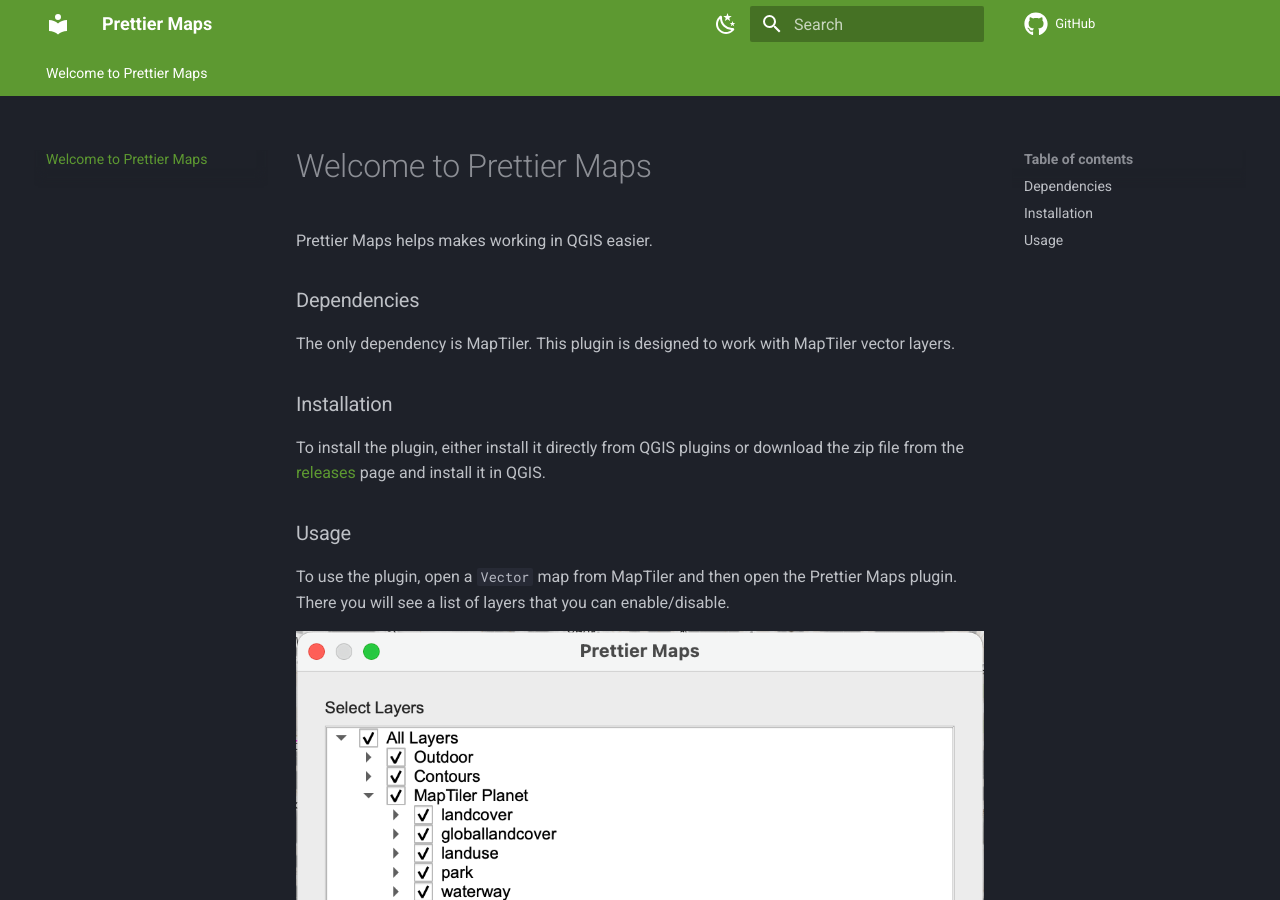
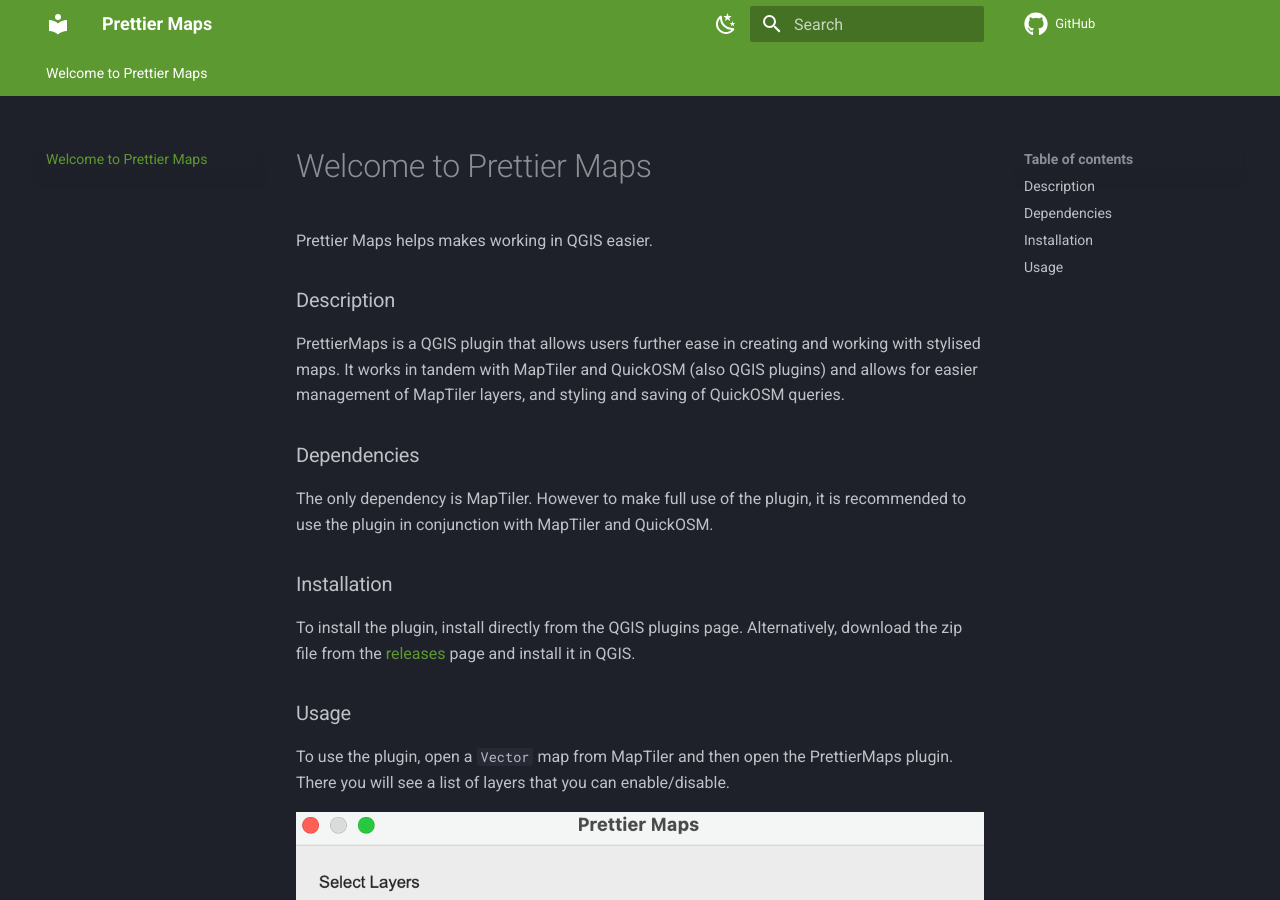
Before and after one commit to PrettierMaps/PrettierMaps, an MkDocs documentation site: the page built from docs/index.md, in a window 1280 px wide and 900 px high. Built offline with MkDocs 1.6.1 and Material for MkDocs 9.7.7, drawn with Linux system fonts in a browser that asks for light colours; comment, search, counter and statistics services are not loaded; some of the changed text lies outside the part shown.

Commit message:
Updated documentation and UI image
Made a few changes to some lines. Added more info about saving/styling QuickOSM layers. Will need to update.

```diff
--- a/docs/index.md
+++ b/docs/index.md
@@ -2,21 +2,27 @@
 
 Prettier Maps helps makes working in QGIS easier.
 
+### Description
+
+PrettierMaps is a QGIS plugin that allows users further ease in creating and working with stylised maps. It works in tandem with MapTiler and QuickOSM (also QGIS plugins) and allows for easier management of MapTiler layers, and styling and saving of QuickOSM queries.
+
 ### Dependencies
 
-The only dependency is MapTiler. This plugin is designed to work with MapTiler vector layers.
+The only dependency is MapTiler. However to make full use of the plugin, it is recommended to use the plugin in conjunction with MapTiler and QuickOSM.
 
 ### Installation
 
-To install the plugin, either install it directly from QGIS plugins or download the zip file from the [releases](https://github.com/PrettierMaps/PrettierMaps/releases) page and install it in QGIS.
+To install the plugin, install directly from the QGIS plugins page. Alternatively, download the zip file from the [releases](https://github.com/PrettierMaps/PrettierMaps/releases) page and install it in QGIS.
 
 ### Usage
 
-To use the plugin, open a `Vector` map from MapTiler and then open the Prettier Maps plugin. There you will see a list of layers that you can enable/disable.
+To use the plugin, open a `Vector` map from MapTiler and then open the PrettierMaps plugin. There you will see a list of layers that you can enable/disable.
 
 <p align="center">
   <figure>
-    <img src="assets/ui.png" alt="alt text">
+    <img src="assets/ui.png" alt="Image of PrettierMaps plugin UI">
     <figcaption>Figure 1: Example UI of PrettierMaps plugin v1.3.0</figcaption>
   </figure>
 </p>
+
+To style or save a QuickOSM query, create a QuickOSM query using the QuickOSM plugin, then open the PrettierMaps plugin. You can now style this query by clicking the `Style QuickOSM Layer` button, and save by clicking `Save QuickOSM Layers`
```
Also changed, not shown: docs/assets/ui.png.
